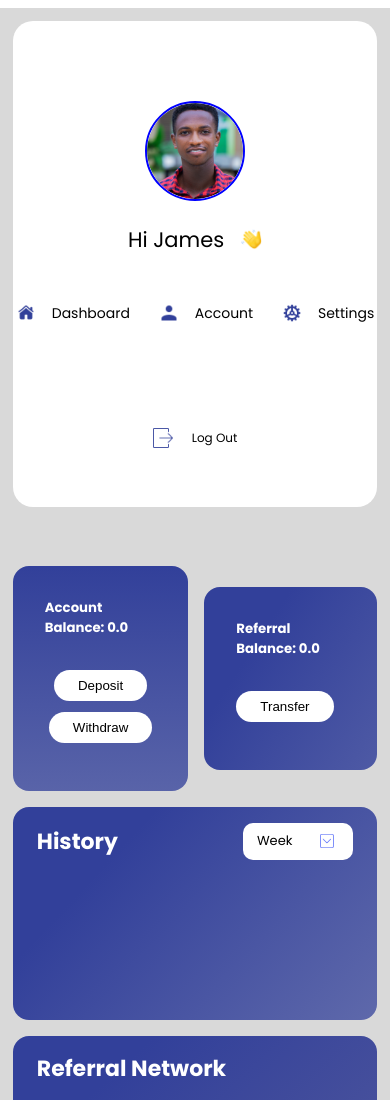
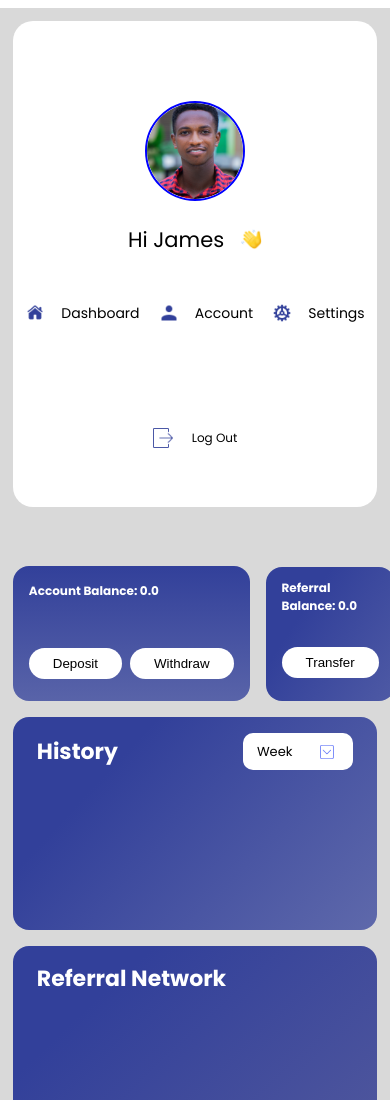
Before and after one commit to princexXXx10/Dashboard, a plain HTML site: page index.html in a window 390 px wide. Shown: the top 1100 px of the page. Drawn offline with Linux system fonts and the light colour scheme.

Commit message:
Mobile Update

```diff
--- a/style.css
+++ b/style.css
@@ -224,26 +224,28 @@ button {
   .i {
     display: flex;
     flex-direction: row;
-    gap: 1.8rem;
+    gap: 1.2rem;
     padding-top: 3rem;
   }
   .dashboard__right--one {
     gap: 1rem;
-    justify-content: center;
+    width: 100%;
   }
 
   .dashboard__one--one {
-    padding: 2rem;
+    padding: 1rem;
   }
+  .dashboard__one--one h5,
+  .dashboard__one--two h5 {
+    font-size: 12px;
+  }
+
   .dashboard__one--two {
-    padding: 2rem;
+    padding: 0.8rem 1rem 0.4rem;
   }
   .dashboard__one--one div {
     display: flex;
-    flex-direction: column;
-    justify-content: left;
-    gap: 0.7rem;
-
-    padding: 1rem 0;
+    gap: 0.5rem;
+    padding: 2rem 0 0.4rem;
   }
 }
```
